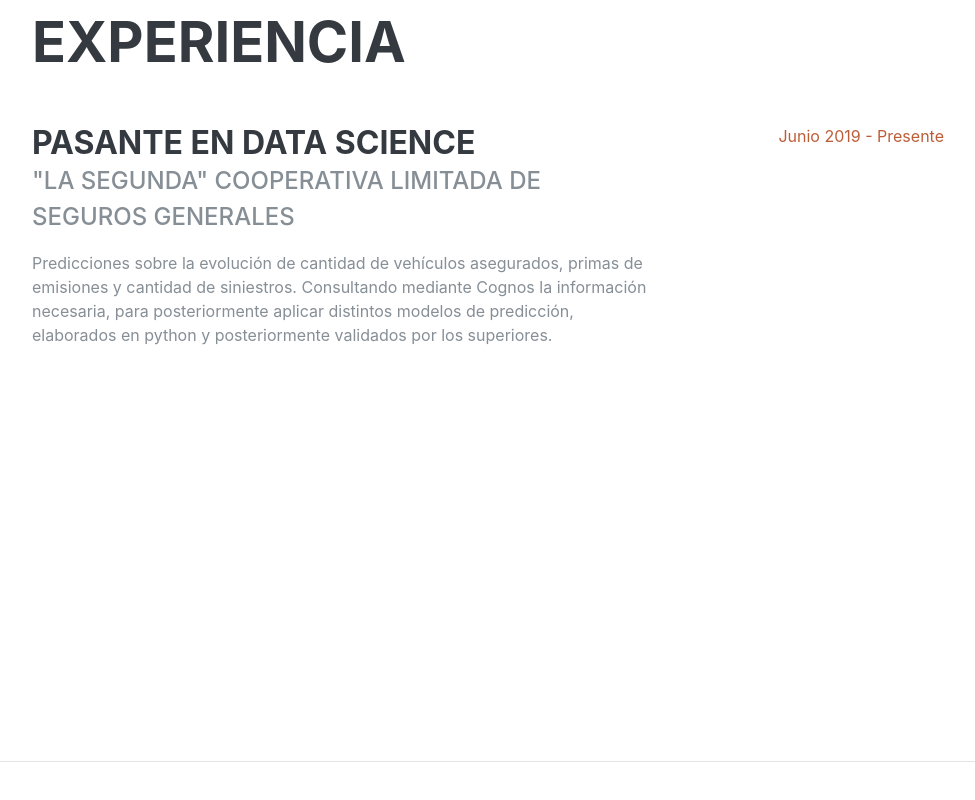
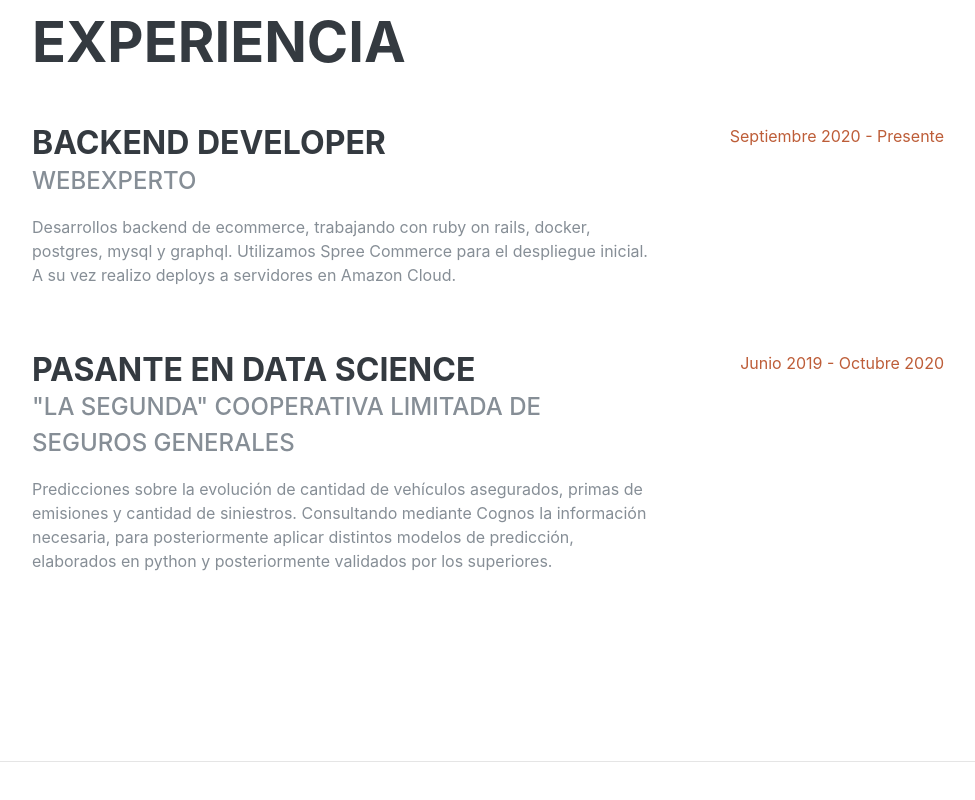
Before and after one commit to nawealvarez/nawealvarez.github.io, a plain HTML site: page index.html in a window 1280 px wide. Shown: the part 840-1640 px from the top of the page, without its empty margins (288-1263 px from the left). Drawn offline with Linux system fonts and the light colour scheme; a web font is replaced by a local one.

Commit message:
Update profile

```diff
--- a/index.html
+++ b/index.html
@@ -89,6 +89,18 @@
 
         <div class="resume-item d-flex flex-column flex-md-row justify-content-between mb-5">
           <div class="resume-content">
+            <h3 class="mb-0">Backend Developer</h3>
+            <div class="subheading mb-3">WebExperto</div>
+            <p>Desarrollos backend de ecommerce, trabajando con ruby on rails, docker, postgres, mysql y graphql. Utilizamos Spree Commerce para el despliegue inicial. A su vez realizo deploys a servidores en Amazon Cloud.
+            </p>
+          </div>
+          <div class="resume-date text-md-right">
+            <span class="text-primary">Septiembre 2020 - Presente</span>
+          </div>
+        </div>
+
+        <div class="resume-item d-flex flex-column flex-md-row justify-content-between mb-5">
+          <div class="resume-content">
             <h3 class="mb-0">Pasante en Data Science</h3>
             <div class="subheading mb-3">"La Segunda" Cooperativa Limitada de Seguros Generales</div>
             <p>Predicciones sobre la evolución de cantidad de vehículos asegurados, primas de emisiones y cantidad de siniestros. Consultando mediante Cognos la información necesaria,
@@ -96,7 +108,7 @@
             </p>
           </div>
           <div class="resume-date text-md-right">
-            <span class="text-primary">Junio 2019 - Presente</span>
+            <span class="text-primary">Junio 2019 - Octubre 2020</span>
           </div>
         </div>
     </section>
@@ -143,6 +155,15 @@
         <ul class="list-inline dev-icons">
           <li class="list-inline-item">
             <i class="fab fa-python"></i>
+          </li>
+          <li class="list-inline-item">
+            <i class="fab fa-ruby"></i>
+          </li>
+          <li class="list-inline-item">
+            <i class="fab fa-docker"></i>
+          </li>
+          <li class="list-inline-item">
+            <i class="fab fa-react"></i>
           </li>
           <li class="list-inline-item">
             <i class="fab fa-html5"></i>
```
